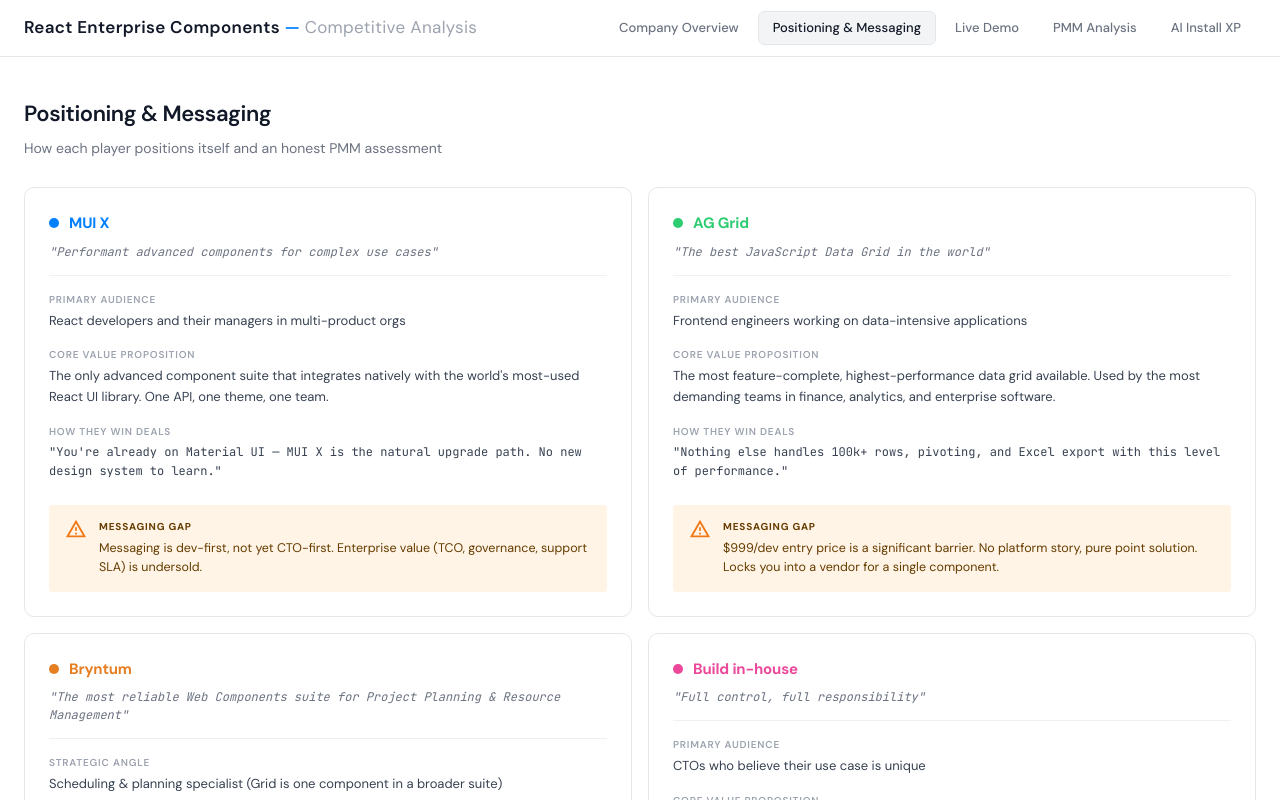
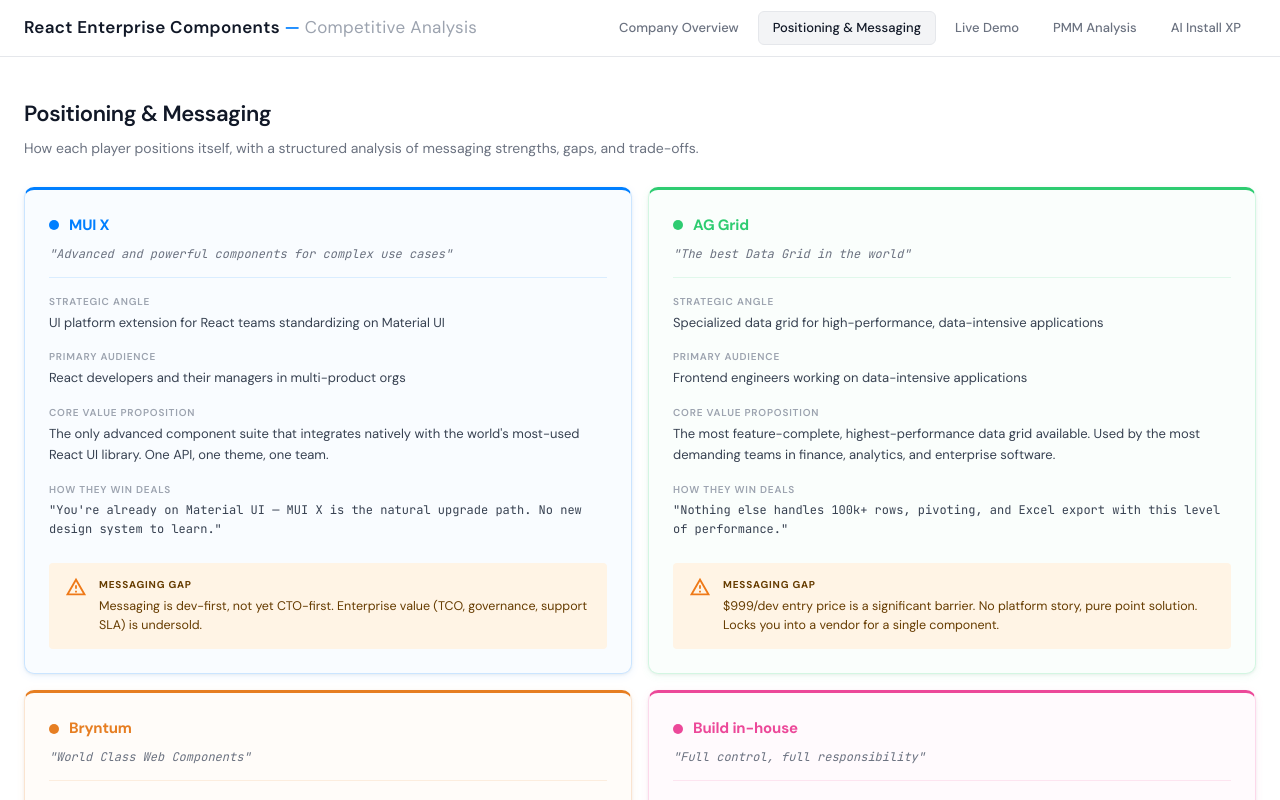
Before and after one commit to LaureBrosseau/react-ui-components-comparison, a React (Vite) app: page /positioning in a window 1280 px wide. Shown: the top 800 px of the page. Built offline with nearby package versions, Linux system fonts and the light colour scheme; what ag-grid-community would draw is missing.

Commit message:
Positioning cards: add colored tinted bg, top accent border, and soft shadow

```diff
--- a/src/pages/PositioningMessaging.jsx
+++ b/src/pages/PositioningMessaging.jsx
@@ -22,7 +22,8 @@
     key: 'mui',
     name: 'MUI X',
     color: COLORS.mui,
-    tagline: '"Performant advanced components for complex use cases"',
+    tagline: '"Advanced and powerful components for complex use cases"',
+    strategicAngle: 'UI platform extension for React teams standardizing on Material UI',
     audience: 'React developers and their managers in multi-product orgs',
     valueProp: 'The only advanced component suite that integrates natively with the world\'s most-used React UI library. One API, one theme, one team.',
     howWin: '"You\'re already on Material UI — MUI X is the natural upgrade path. No new design system to learn."',
@@ -32,7 +33,8 @@
     key: 'ag',
     name: 'AG Grid',
     color: COLORS.ag,
-    tagline: '"The best JavaScript Data Grid in the world"',
+    tagline: '"The best Data Grid in the world"',
+    strategicAngle: 'Specialized data grid for high-performance, data-intensive applications',
     audience: 'Frontend engineers working on data-intensive applications',
     valueProp: 'The most feature-complete, highest-performance data grid available. Used by the most demanding teams in finance, analytics, and enterprise software.',
     howWin: '"Nothing else handles 100k+ rows, pivoting, and Excel export with this level of performance."',
@@ -42,8 +44,8 @@
     key: 'bryntum',
     name: 'Bryntum',
     color: COLORS.bryntum,
-    tagline: '"The most reliable Web Components suite for Project Planning & Resource Management"',
-    strategicAngle: 'Scheduling & planning specialist (Grid is one component in a broader suite)',
+    tagline: '"World Class Web Components"',
+    strategicAngle: 'Scheduling & planning platform for complex enterprise applications',
     audience: 'ISVs and Enterprise teams building scheduling/planning tools',
     valueProp: 'The only complete, production-ready suite for Gantt, scheduling, and resource management, with commercial support and 5,000+ enterprise customers.',
     howWin: '"If scheduling is core to your product, you can\'t realistically build this yourself."',
@@ -54,6 +56,7 @@
     name: 'Build in-house',
     color: COLORS.inhouse,
     tagline: '"Full control, full responsibility"',
+    strategicAngle: 'Build-for-control strategy when no existing solution fits product requirements',
     audience: 'CTOs who believe their use case is unique',
     valueProp: 'No vendor dependency, no licensing cost, complete control over UX and roadmap.',
     howWin: '"Our data model is too specific for any off-the-shelf solution. We need full ownership."',
@@ -110,11 +113,16 @@
 function PositioningCard({ card }) {
   return (
     <Card sx={{
-      background: '#ffffff',
-      border: '1px solid #e5e7eb',
+      background: `${card.color}06`,
+      border: `1px solid ${card.color}30`,
+      borderTop: `3px solid ${card.color}`,
       borderRadius: '10px',
       height: '100%',
-      boxShadow: 'none',
+      boxShadow: `0 2px 8px ${card.color}14, 0 1px 3px rgba(0,0,0,0.06)`,
+      transition: 'box-shadow 200ms ease',
+      '&:hover': {
+        boxShadow: `0 4px 16px ${card.color}22, 0 2px 6px rgba(0,0,0,0.08)`,
+      },
     }}>
       <CardContent sx={{ display: 'flex', flexDirection: 'column', gap: '4px', p: 3 }}>
         <div style={{ display: 'flex', alignItems: 'center', gap: '10px', marginBottom: '4px' }}>
@@ -131,7 +139,7 @@
           fontFamily: "'JetBrains Mono', monospace",
           lineHeight: '1.5',
           paddingBottom: '14px',
-          borderBottom: '1px solid #f0f0f0',
+          borderBottom: `1px solid ${card.color}20`,
           margin: '0 0 12px 0',
         }}>
           {card.tagline}
@@ -170,7 +178,7 @@
             Positioning & Messaging
           </h1>
           <p style={{ fontSize: '14px', color: '#6b7280' }}>
-            How each player positions itself and an honest PMM assessment
+            How each player positions itself, with a structured analysis of messaging strengths, gaps, and trade-offs.
           </p>
         </div>
 
```
